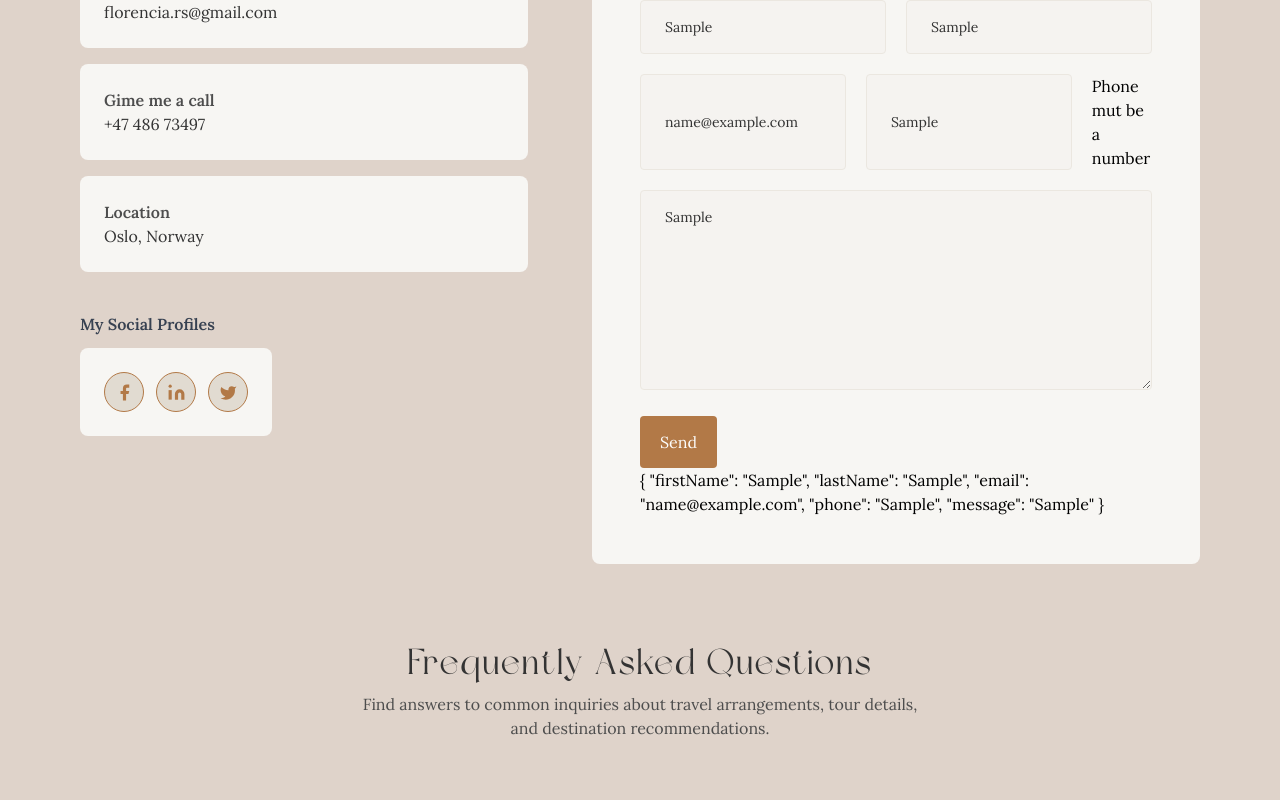
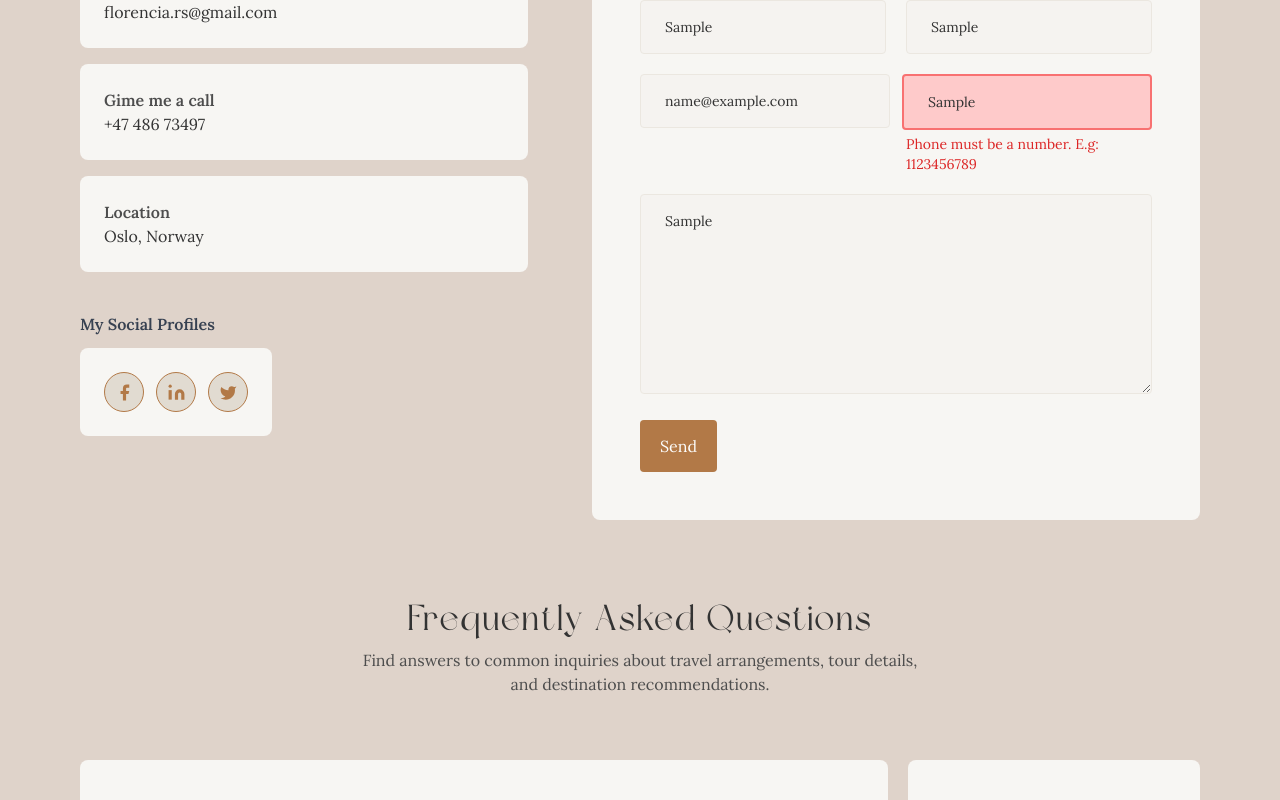
Before and after one commit to eruedasanchez/fmrs-portfolio, a Next.js app: page /contact in a window 1280 px wide. Both pictures are taken after typing "Sample", "Sample", "name@example.com", "Sample", "Sample" into the empty fields and a click on the button "Send". Shown: the part 561-1361 px from the top of the page. Built offline with nearby package versions, Linux system fonts and the light colour scheme.

Commit message:
Optimize contact form

```diff
--- a/components/ContactForm.tsx
+++ b/components/ContactForm.tsx
@@ -13,7 +13,7 @@ type Inputs = {
 };
 
 const ContactForm = () => {
-    const { register, handleSubmit, watch, formState: {errors}} = useForm<Inputs>({
+    const { register, handleSubmit, formState: {errors}} = useForm<Inputs>({
         resolver: zodResolver(userContactSchema)
     });
 
@@ -26,68 +26,69 @@ const ContactForm = () => {
                 onSubmit={handleSubmit(data => {console.log('data completada:', data)})}
             >
                 <div className="flex gap-5 max-tablet:flex-col">
-                    <label htmlFor="first-name" hidden>First Name</label>
+                    <div className="w-full">
                         <input
                             type="text"
                             id="firstName"
                             placeholder="First Name"
                             {...register('firstName')}
+                            className={`${errors.firstName?.message && 'w-full border-2 border-red-400 bg-red-200'}`}
                         />
                         {
-                        errors.firstName?.message && <p>{errors.firstName?.message}</p>
+                            errors.firstName?.message && <p className="text-sm text-red-600 px-1 mt-1">{errors.firstName?.message}</p>
                         }
-
-                    <label htmlFor="last-name" hidden>Last Name</label>
+                    </div>
+                    <div className="w-full">
                         <input
                             type="text"
                             id="lastName"
                             placeholder="Last Name"
                             {...register('lastName')}
+                            className={`${errors.lastName?.message && 'border-2 border-red-400 bg-red-200'}`}
                         />
                         {
-                        errors.lastName?.message && <p>{errors.lastName?.message}</p>
+                            errors.lastName?.message && <p className="text-sm text-red-600 px-1 mt-1">{errors.lastName?.message}</p>
                         }
                     </div>
-                <div className="flex gap-5 max-tablet:flex-col">
-                    <label htmlFor="email" hidden>Email</label>
+                </div>
+                <div className="flex gap-3 max-tablet:flex-col">
+                    <div className="w-full">
                         <input
                             type="email"
                             id="email"
                             placeholder="Email"
                             {...register('email')}
+                            className={`${errors.email?.message && 'border-2 border-red-400 bg-red-200'}`}
                         />
                         {
-                        errors.email?.message && <p>{errors.email?.message}</p>
+                            errors.email?.message && <p className="text-sm text-red-600 px-1 mt-1">{errors.email?.message}</p>
                         }
+                    </div>
 
-                    <label htmlFor="phone" hidden>Phone</label>
+                    <div className="w-full">
                         <input
                             type="text"
                             id="phone"
                             placeholder="Phone"
                             {...register('phone')}
+                            className={`${errors.phone?.message && 'border-2 border-red-400 bg-red-200'}`}
                         />
                         {
-                        errors.phone?.message && <p>{errors.phone?.message}</p>
+                            errors.phone?.message && <p className="text-sm text-red-600 px-1 mt-1">{errors.phone?.message}</p>
                         }
                     </div>
-
-                <label htmlFor="message" hidden>Message</label>
+                </div>
                 <textarea
                     id="message"
                     placeholder="Message"
-                    className="min-h-[200px]"
                     {...register('message')}
+                    className={`min-h-[200px] ${errors.message?.message && 'border-2 border-red-400 bg-red-200'}`}
                 ></textarea>
                 {
-                        errors.message?.message && <p>{errors.message?.message}</p>
+                        errors.message?.message && <p className="text-sm text-red-600 px-1 mt-1">{errors.message?.message}</p>
                     }
                 <button type="submit" className="btn btn-primary">Send</button>
             </form>
-
-            <div>
-                {JSON.stringify(watch(), null, 2)}
-            </div>
         </div>
     );
 }
--- a/validations/userContactSchema.ts
+++ b/validations/userContactSchema.ts
@@ -1,23 +1,33 @@
 import { z } from 'zod';
+
+const validFirstNameRegex = /^[A-Za-z\s]+$/;
+
+
 
 export const userContactSchema = z.object({
     firstName: z
         .string()
-        .min(3, { message: "First Name must be at least 3 characters long"})
-        .max(120, { message: "First Name must be less than 120 characters long"}),
+        .min(3, { message: "First Name must be at least 3 characters"})
+        .max(120, { message: "First Name must be less than 120 characters"})
+        .refine(firstName => validFirstNameRegex.test(firstName), {
+            message: "First Name must contain only alphabetic characters. E.g: John"
+        }),
     lastName: z
         .string()
-        .min(3, { message: "Last Name must be at least 3 characters long"})
-        .max(120, { message: "Last Name must be less than 120 characters long"}),
-    email: z.string().email({message: "Please enter a valid email"}),
+        .min(3, { message: "Last Name must be at least 3 characters"})
+        .max(120, { message: "Last Name must be less than 120 characters"})
+        .refine(lastName => validFirstNameRegex.test(lastName), {
+            message: "Last Name must contain only alphabetic characters. E.g: Doe"
+        }),
+    email: z.string().email({message: "Please enter a valid email. E.g:john.doe@gmail.com"}),
     phone: z.string().refine(phone => !isNaN(parseInt(phone)), {
-        message: 'Phone mut be a number'
+        message: 'Phone must be a number. E.g: 1123456789'
     }),
     message: z
     .string()
-    .min(5, { message: "Message must be at least 5 characters long"})
-    .max(120, { message: "Message Name must be less than 280 characters long"}),
+    .min(5, { message: "Message must be at least 5 characters"})
+    .max(120, { message: "Message Name must be less than 280 characters"}),
 }).refine(data => data.phone.length === 10, {
-    message: "Phone must be 10 characters long",
+    message: "Phone must be 10 characters. E.g: 1123456789",
     path: ["phone"]
 });
```
Also changed, not shown: constants/constants.ts (line endings or trailing spaces). Lines whose indentation alone changed are shown as unchanged.
